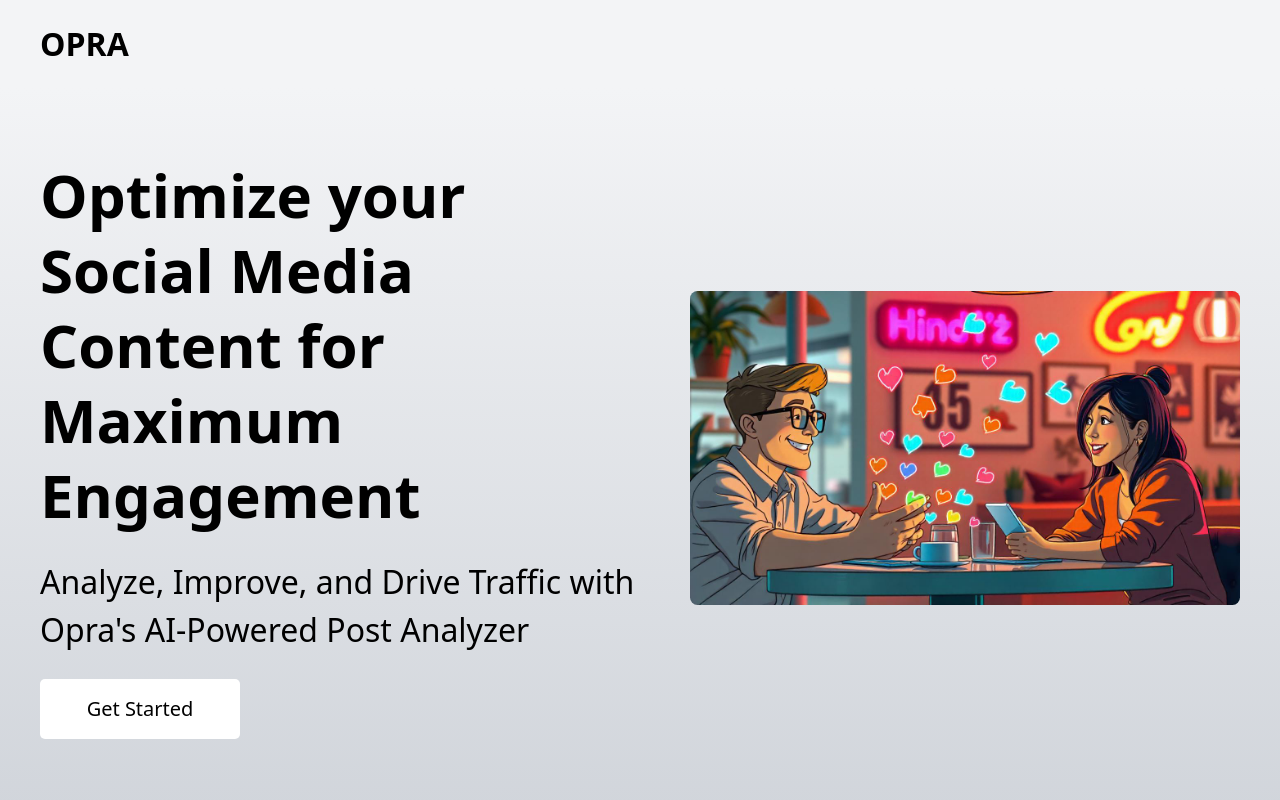
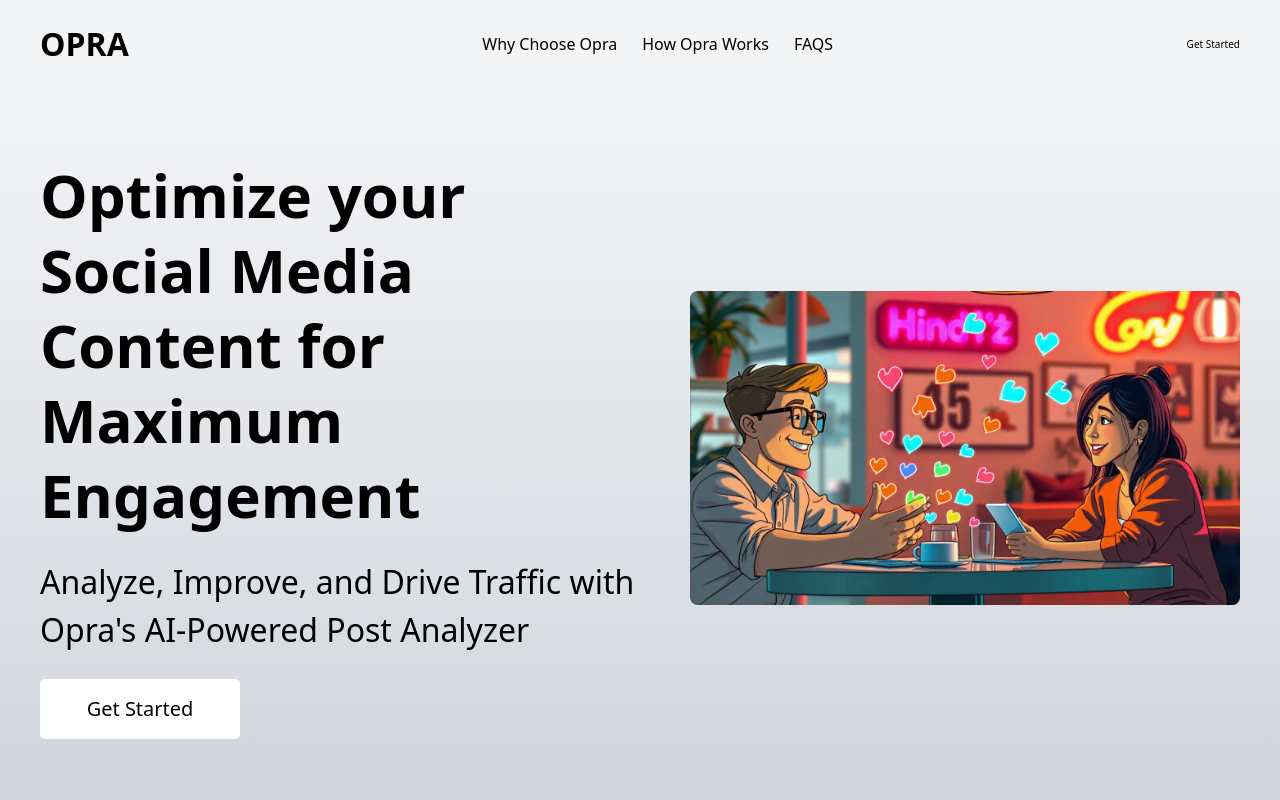
Before and after one commit to Orisabiyi/syntheos, a React (Vite) app: page / in a window 1280 px wide. Shown: the top 800 px of the page. Built offline with nearby package versions, Linux system fonts and the light colour scheme.

Commit message:
feat: include nav links, get started button and styled the links

```diff
--- a/src/pages/Home.jsx
+++ b/src/pages/Home.jsx
@@ -1,15 +1,11 @@
 import social from "../assets/social.jpeg";
-import { features } from "../utils/features";
-import { AiOutlineAim } from "react-icons/ai";
-import { useNavigate } from "react-router-dom";
-import { MdDevices, MdHistory } from "react-icons/md";
-import { FiMaximize2, FiTarget } from "react-icons/fi";
+import { Link, useNavigate } from "react-router-dom";
 import { handleGoogleAuth } from "../firebase/GoogleAuth";
 import { handleTwitterAuth } from "../firebase/TwitterAuth";
-import { BiHash, BiLayout, BiLineChart } from "react-icons/bi";
 
 import Faqs from "../components/Faqs";
 import OpraWork from "../components/OpraWork";
+import ChooseOpra from "../components/ChooseOpra";
 
 export default function Home() {
   const navigate = useNavigate();
@@ -41,8 +37,18 @@ export default function Home() {
 
   return (
     <main className="bg-gray-100">
-      <nav className="px-16 py-8">
+      <nav className="px-16 py-8 flex items-center justify-between">
         <h1 className="text-32 font-semibold">OPRA</h1>
+
+        <ul className="flex gap-10 text-16 font-medium">
+          <li>
+            <Link to="#why-choose-opra">Why Choose Opra</Link>
+          </li>
+          <li>How Opra Works</li>
+          <li>FAQS</li>
+        </ul>
+
+        <button>Get Started</button>
       </nav>
 
       <header className="flex items-center justify-between h-[90vh] p-16 gap-20 bg-gradient-to-b from-gray-100 to-gray-300">
@@ -95,6 +101,8 @@ export default function Home() {
         </figure>
       </header>
 
+      <ChooseOpra />
+
       <OpraWork />
 
       <Faqs />
```
